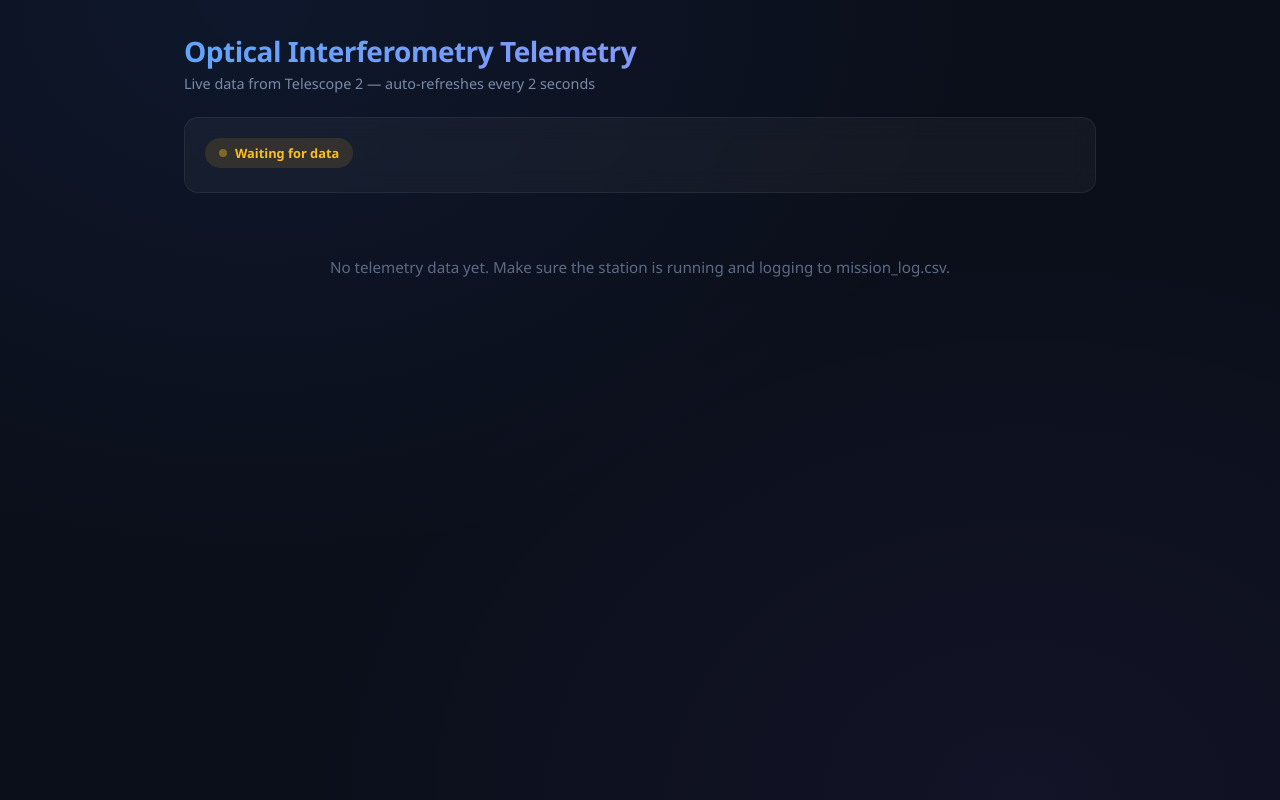
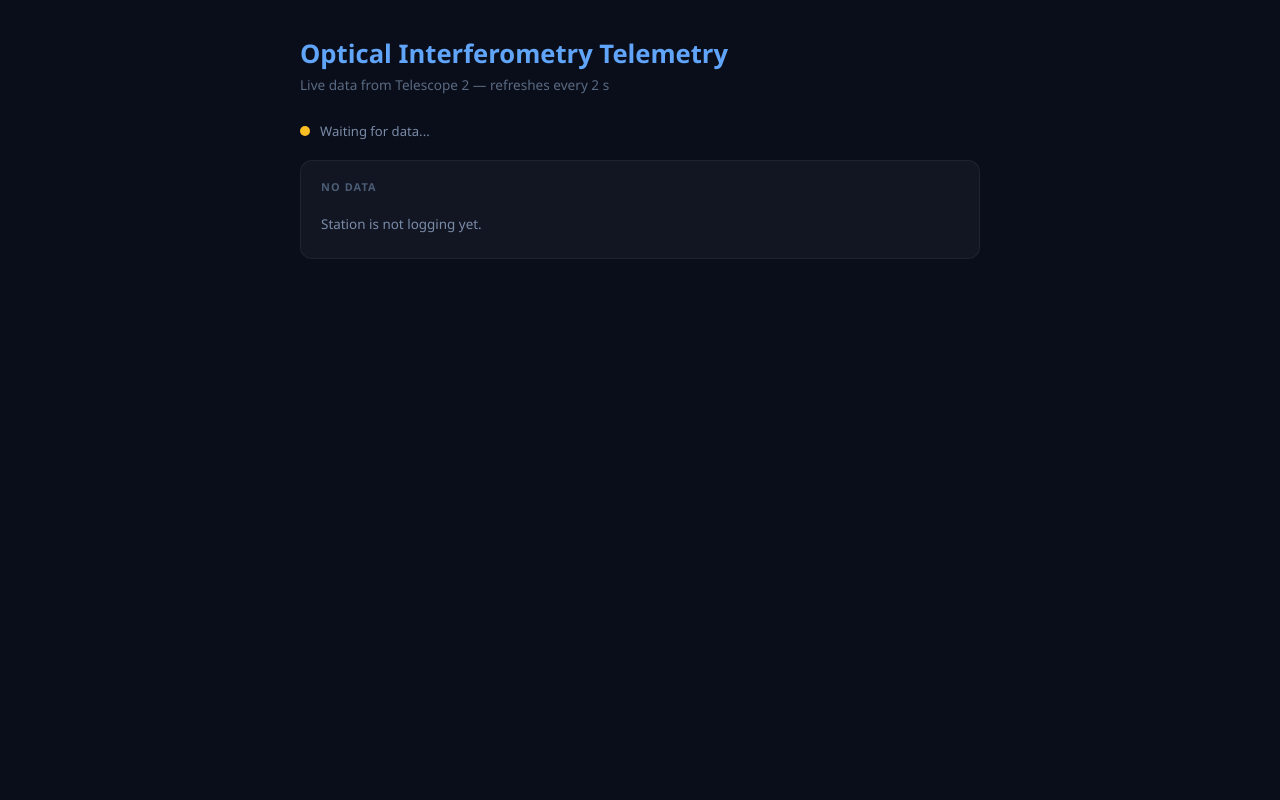
Before and after one commit to ahmedmbazaia/PFE, a Flask app: page / in a window 1280 px wide. Run offline with Flask 3, Linux system fonts and the light colour scheme.

Commit message:
rewrite dashboard with dark space theme and exact field names
Complete rewrite of index.html with #0a0e1a background, blue accents,
card layout showing t2_pitch, t2_roll, t2_yaw, t2_light_intensity,
t2_timestamp, and rpi_timestamp. Green pulsing dot for live status.
Auto-refreshes every 2 seconds via fetch('/api/latest').

Co-Authored-By: Claude Opus 4.6 <noreply@anthropic.com>

```diff
--- a/dashboard/templates/index.html
+++ b/dashboard/templates/index.html
@@ -9,285 +9,167 @@
 
         body {
             font-family: 'Segoe UI', system-ui, -apple-system, sans-serif;
-            background: #0b0f1a;
-            color: #e0e6f0;
+            background: #0a0e1a;
+            color: #d8dfe9;
             min-height: 100vh;
-            background-image:
-                radial-gradient(ellipse at 20% 0%, rgba(56, 120, 255, 0.08) 0%, transparent 50%),
-                radial-gradient(ellipse at 80% 100%, rgba(139, 92, 246, 0.06) 0%, transparent 50%);
         }
 
-        header {
-            padding: 32px 24px 0;
-            max-width: 960px;
+        .container {
+            max-width: 720px;
             margin: 0 auto;
+            padding: 36px 20px 60px;
         }
 
-        header h1 {
-            font-size: 1.75rem;
+        h1 {
+            font-size: 1.6rem;
             font-weight: 700;
-            letter-spacing: -0.5px;
-            background: linear-gradient(135deg, #60a5fa, #a78bfa);
-            -webkit-background-clip: text;
-            -webkit-text-fill-color: transparent;
+            color: #60a5fa;
+            margin-bottom: 4px;
         }
 
-        header p {
-            color: #7a8ba8;
-            margin-top: 4px;
-            font-size: 0.9rem;
+        .sub { color: #5a6a82; font-size: 0.85rem; margin-bottom: 28px; }
+
+        /* Status bar */
+        .status-row {
+            display: flex;
+            align-items: center;
+            gap: 10px;
+            margin-bottom: 20px;
         }
 
-        .grid {
-            max-width: 960px;
-            margin: 24px auto;
-            padding: 0 24px 48px;
-            display: grid;
-            grid-template-columns: 1fr 1fr;
-            gap: 16px;
+        .dot {
+            width: 10px; height: 10px; border-radius: 50%;
+            background: #fbbf24;
+            flex-shrink: 0;
         }
 
-        .card {
-            background: rgba(255, 255, 255, 0.04);
-            border: 1px solid rgba(255, 255, 255, 0.07);
-            border-radius: 14px;
-            padding: 20px;
-            backdrop-filter: blur(12px);
-            transition: border-color 0.3s;
+        .dot.live { background: #34d399; animation: blink 2s infinite; }
+        .dot.err  { background: #f87171; }
+
+        @keyframes blink {
+            0%,100% { opacity: 1; } 50% { opacity: 0.35; }
         }
 
-        .card:hover {
-            border-color: rgba(96, 165, 250, 0.25);
+        .status-text { font-size: 0.82rem; color: #7a8ba8; }
+
+        /* Cards */
+        .card {
+            background: rgba(255,255,255,0.035);
+            border: 1px solid rgba(255,255,255,0.06);
+            border-radius: 12px;
+            padding: 18px 20px;
+            margin-bottom: 14px;
         }
 
-        .card.wide {
-            grid-column: 1 / -1;
+        .card-title {
+            font-size: 0.68rem;
+            font-weight: 700;
+            text-transform: uppercase;
+            letter-spacing: 1.1px;
+            color: #4b5c75;
+            margin-bottom: 14px;
         }
 
-        .card-label {
-            font-size: 0.7rem;
-            font-weight: 600;
-            text-transform: uppercase;
-            letter-spacing: 1.2px;
-            color: #5b6b85;
-            margin-bottom: 12px;
-        }
-
-        .metric {
+        .row {
             display: flex;
             justify-content: space-between;
             align-items: baseline;
-            padding: 8px 0;
-            border-bottom: 1px solid rgba(255, 255, 255, 0.04);
+            padding: 7px 0;
+            border-bottom: 1px solid rgba(255,255,255,0.04);
         }
 
-        .metric:last-child { border-bottom: none; }
+        .row:last-child { border-bottom: none; }
 
-        .metric-name {
-            font-size: 0.85rem;
-            color: #8a9bb5;
+        .label { font-size: 0.84rem; color: #7a8ba8; }
+
+        .val {
+            font-size: 1.05rem;
+            font-weight: 600;
+            font-variant-numeric: tabular-nums;
         }
 
-        .metric-value {
-            font-size: 1.1rem;
-            font-weight: 600;
-            font-variant-numeric: tabular-nums;
-            color: #e0e6f0;
-        }
-
-        .metric-value.accent { color: #60a5fa; }
-        .metric-value.warn   { color: #fbbf24; }
-        .metric-value.good   { color: #34d399; }
-
-        /* Status badge */
-        .status-bar {
-            display: flex;
-            align-items: center;
-            justify-content: space-between;
-            flex-wrap: wrap;
-            gap: 12px;
-            margin-bottom: 4px;
-        }
-
-        .badge {
-            display: inline-flex;
-            align-items: center;
-            gap: 8px;
-            padding: 6px 14px;
-            border-radius: 999px;
-            font-size: 0.8rem;
-            font-weight: 600;
-        }
-
-        .badge.live {
-            background: rgba(52, 211, 153, 0.12);
-            color: #34d399;
-        }
-
-        .badge.offline {
-            background: rgba(251, 191, 36, 0.12);
-            color: #fbbf24;
-        }
-
-        .badge.error {
-            background: rgba(248, 113, 113, 0.12);
-            color: #f87171;
-        }
-
-        .pulse {
-            width: 8px;
-            height: 8px;
-            border-radius: 50%;
-            background: currentColor;
-            animation: pulse-anim 2s infinite;
-        }
-
-        @keyframes pulse-anim {
-            0%, 100% { opacity: 1; }
-            50% { opacity: 0.3; }
-        }
-
-        .timestamp-text {
-            font-size: 0.8rem;
-            color: #5b6b85;
-        }
-
-        .empty-msg {
-            text-align: center;
-            padding: 48px 20px;
-            color: #5b6b85;
-            font-size: 0.95rem;
-            grid-column: 1 / -1;
-        }
-
-        @media (max-width: 600px) {
-            .grid { grid-template-columns: 1fr; }
-            header h1 { font-size: 1.4rem; }
-        }
+        .val.blue   { color: #60a5fa; }
+        .val.yellow { color: #fbbf24; }
+        .val.green  { color: #34d399; }
+        .val.dim    { color: #5a6a82; }
     </style>
 </head>
 <body>
-    <header>
+    <div class="container">
         <h1>Optical Interferometry Telemetry</h1>
-        <p>Live data from Telescope 2 — auto-refreshes every 2 seconds</p>
-    </header>
+        <p class="sub">Live data from Telescope 2 &mdash; refreshes every 2 s</p>
 
-    <div class="grid" id="dashboard">
-        <div class="empty-msg">Connecting to station...</div>
+        <div class="status-row">
+            <span class="dot" id="dot"></span>
+            <span class="status-text" id="status-text">Connecting...</span>
+        </div>
+
+        <div id="cards">
+            <div class="card">
+                <div class="card-title">Waiting for data</div>
+                <div class="row"><span class="label">No telemetry received yet.</span></div>
+            </div>
+        </div>
     </div>
 
     <script>
-        function fmt(val, decimals = 1) {
-            if (val === null || val === undefined || val === "") return "\u2014";
-            const n = Number(val);
-            return isNaN(n) ? String(val) : n.toFixed(decimals);
+        function f(v, d) {
+            if (v === null || v === undefined || v === "") return "\u2014";
+            var n = Number(v);
+            return isNaN(n) ? String(v) : n.toFixed(d);
         }
 
-        function renderDashboard(payload) {
-            const el = document.getElementById("dashboard");
+        async function refresh() {
+            var dot = document.getElementById("dot");
+            var stxt = document.getElementById("status-text");
+            var cards = document.getElementById("cards");
 
-            if (payload.status !== "ok" || !payload.data) {
-                el.innerHTML = `
-                    <div class="card wide">
-                        <div class="status-bar">
-                            <span class="badge offline"><span class="pulse"></span> Waiting for data</span>
-                        </div>
-                    </div>
-                    <div class="empty-msg">No telemetry data yet. Make sure the station is running and logging to mission_log.csv.</div>
-                `;
+            try {
+                var res = await fetch("/api/latest");
+                var p = await res.json();
+
+                if (p.status !== "ok" || !p.data || Object.keys(p.data).length === 0) {
+                    dot.className = "dot";
+                    stxt.textContent = "Waiting for data...";
+                    cards.innerHTML =
+                        '<div class="card">' +
+                        '<div class="card-title">No data</div>' +
+                        '<div class="row"><span class="label">Station is not logging yet.</span></div>' +
+                        '</div>';
                     return;
                 }
 
-            const d = payload.data;
+                var d = p.data;
+                dot.className = "dot live";
+                stxt.textContent = "Live \u2014 RPi: " + (d.rpi_timestamp || d.timestamp || "\u2014");
 
-            el.innerHTML = `
-                <div class="card wide">
-                    <div class="status-bar">
-                        <span class="badge live"><span class="pulse"></span> Connected</span>
-                        <span class="timestamp-text">Station: ${d.timestamp || "\u2014"}</span>
-                    </div>
-                </div>
+                cards.innerHTML =
+                    '<div class="card">' +
+                        '<div class="card-title">T2 Orientation</div>' +
+                        '<div class="row"><span class="label">Pitch</span><span class="val blue">' + f(d.t2_pitch,2) + '&deg;</span></div>' +
+                        '<div class="row"><span class="label">Roll</span><span class="val blue">' + f(d.t2_roll,2) + '&deg;</span></div>' +
+                        '<div class="row"><span class="label">Yaw</span><span class="val blue">' + f(d.t2_yaw,2) + '&deg;</span></div>' +
+                    '</div>' +
 
-                <div class="card">
-                    <div class="card-label">Orientation (T2)</div>
-                    <div class="metric">
-                        <span class="metric-name">Pitch</span>
-                        <span class="metric-value accent">${fmt(d.t2_pitch)}&deg;</span>
-                    </div>
-                    <div class="metric">
-                        <span class="metric-name">Roll</span>
-                        <span class="metric-value accent">${fmt(d.t2_roll)}&deg;</span>
-                    </div>
-                    <div class="metric">
-                        <span class="metric-name">Yaw</span>
-                        <span class="metric-value accent">${fmt(d.t2_yaw)}&deg;</span>
-                    </div>
-                </div>
+                    '<div class="card">' +
+                        '<div class="card-title">T2 Sensors</div>' +
+                        '<div class="row"><span class="label">Light Intensity</span><span class="val yellow">' + f(d.t2_light_intensity,0) + '</span></div>' +
+                    '</div>' +
 
-                <div class="card">
-                    <div class="card-label">Sensors (T2)</div>
-                    <div class="metric">
-                        <span class="metric-name">Light Intensity</span>
-                        <span class="metric-value warn">${fmt(d.t2_light_intensity, 0)}</span>
-                    </div>
-                    <div class="metric">
-                        <span class="metric-name">Sky Distance</span>
-                        <span class="metric-value">${fmt(d.t2_sky_distance_mm, 0)} mm</span>
-                    </div>
-                    <div class="metric">
-                        <span class="metric-name">Baseline Distance</span>
-                        <span class="metric-value">${fmt(d.t2_baseline_distance_mm, 0)} mm</span>
-                    </div>
-                </div>
+                    '<div class="card">' +
+                        '<div class="card-title">Timestamps</div>' +
+                        '<div class="row"><span class="label">T2 Timestamp</span><span class="val dim">' + (d.t2_timestamp || "\u2014") + '</span></div>' +
+                        '<div class="row"><span class="label">RPi Timestamp</span><span class="val dim">' + (d.rpi_timestamp || d.timestamp || "\u2014") + '</span></div>' +
+                    '</div>';
 
-                <div class="card">
-                    <div class="card-label">GPS (T2)</div>
-                    <div class="metric">
-                        <span class="metric-name">Latitude</span>
-                        <span class="metric-value good">${fmt(d.t2_lat, 6)}</span>
-                    </div>
-                    <div class="metric">
-                        <span class="metric-name">Longitude</span>
-                        <span class="metric-value good">${fmt(d.t2_lon, 6)}</span>
-                    </div>
-                    <div class="metric">
-                        <span class="metric-name">Altitude</span>
-                        <span class="metric-value">${fmt(d.t2_altitude, 1)} m</span>
-                    </div>
-                </div>
-
-                <div class="card">
-                    <div class="card-label">Station GPS</div>
-                    <div class="metric">
-                        <span class="metric-name">Latitude</span>
-                        <span class="metric-value good">${fmt(d.gps_lat, 6)}</span>
-                    </div>
-                    <div class="metric">
-                        <span class="metric-name">Longitude</span>
-                        <span class="metric-value good">${fmt(d.gps_lon, 6)}</span>
-                    </div>
-                    <div class="metric">
-                        <span class="metric-name">Altitude</span>
-                        <span class="metric-value">${fmt(d.gps_altitude, 1)} m</span>
-                    </div>
-                </div>
-            `;
-        }
-
-        async function refresh() {
-            try {
-                const res = await fetch("/api/latest");
-                const payload = await res.json();
-                renderDashboard(payload);
             } catch (err) {
-                document.getElementById("dashboard").innerHTML = `
-                    <div class="card wide">
-                        <div class="status-bar">
-                            <span class="badge error"><span class="pulse"></span> Connection error</span>
-                        </div>
-                    </div>
-                    <div class="empty-msg">${err}</div>
-                `;
+                dot.className = "dot err";
+                stxt.textContent = "Connection error";
+                cards.innerHTML =
+                    '<div class="card">' +
+                    '<div class="card-title">Error</div>' +
+                    '<div class="row"><span class="label">' + err + '</span></div>' +
+                    '</div>';
             }
         }
 
```
Lines whose indentation alone changed are shown as unchanged.
